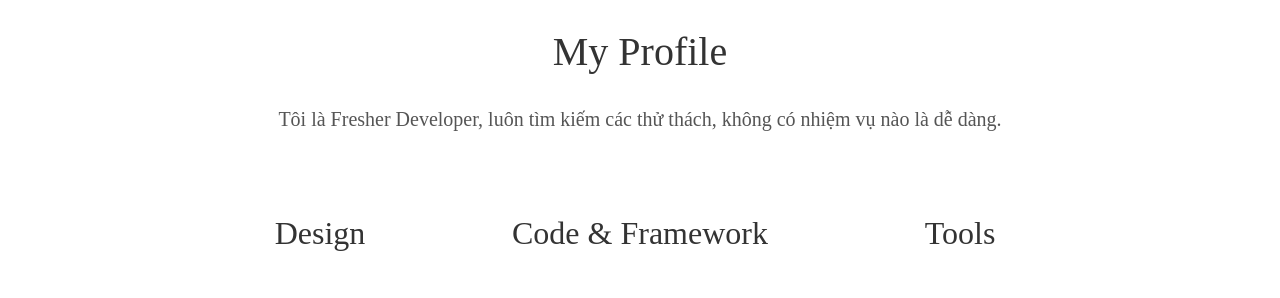
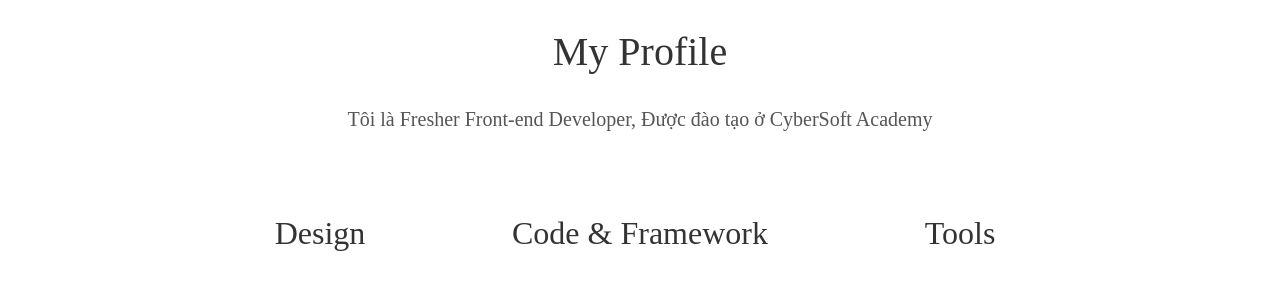
Before and after one commit to vanlam1412/cv, a Jekyll site: the page built from index.html, in a window 1280 px wide. Shown: the part 953-1251 px from the top of the page. Built offline with Jekyll 4.4.1, drawn with Linux system fonts in a browser that asks for light colours; some web fonts are replaced.

Commit message:
Update _config.yml

```diff
--- a/_config.yml
+++ b/_config.yml
@@ -6,7 +6,7 @@ description: Jekyll Theme Minimal Resume
 
 # User settings
 username: Nguyễn Văn Lắm
-user_description: Tôi là Fresher Developer, luôn tìm kiếm các thử thách, không có nhiệm vụ nào là dễ dàng.
+user_description: Tôi là Fresher Front-end Developer, Được đào tạo ở CyberSoft Academy
 user_title: Front-End Developer
 email: vanlam1412@gmail.com
 # twitter_username: lorem_ipsum
```
